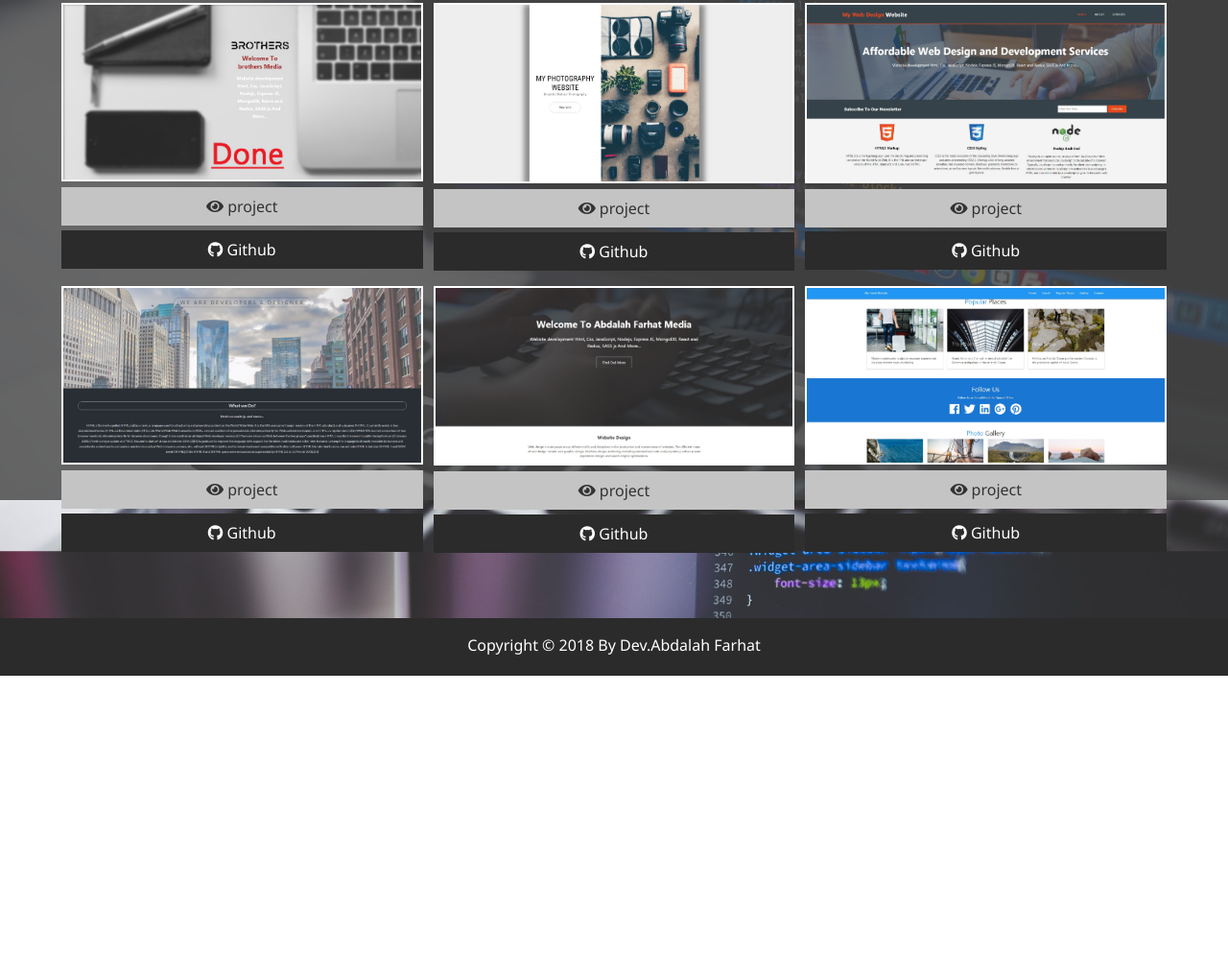
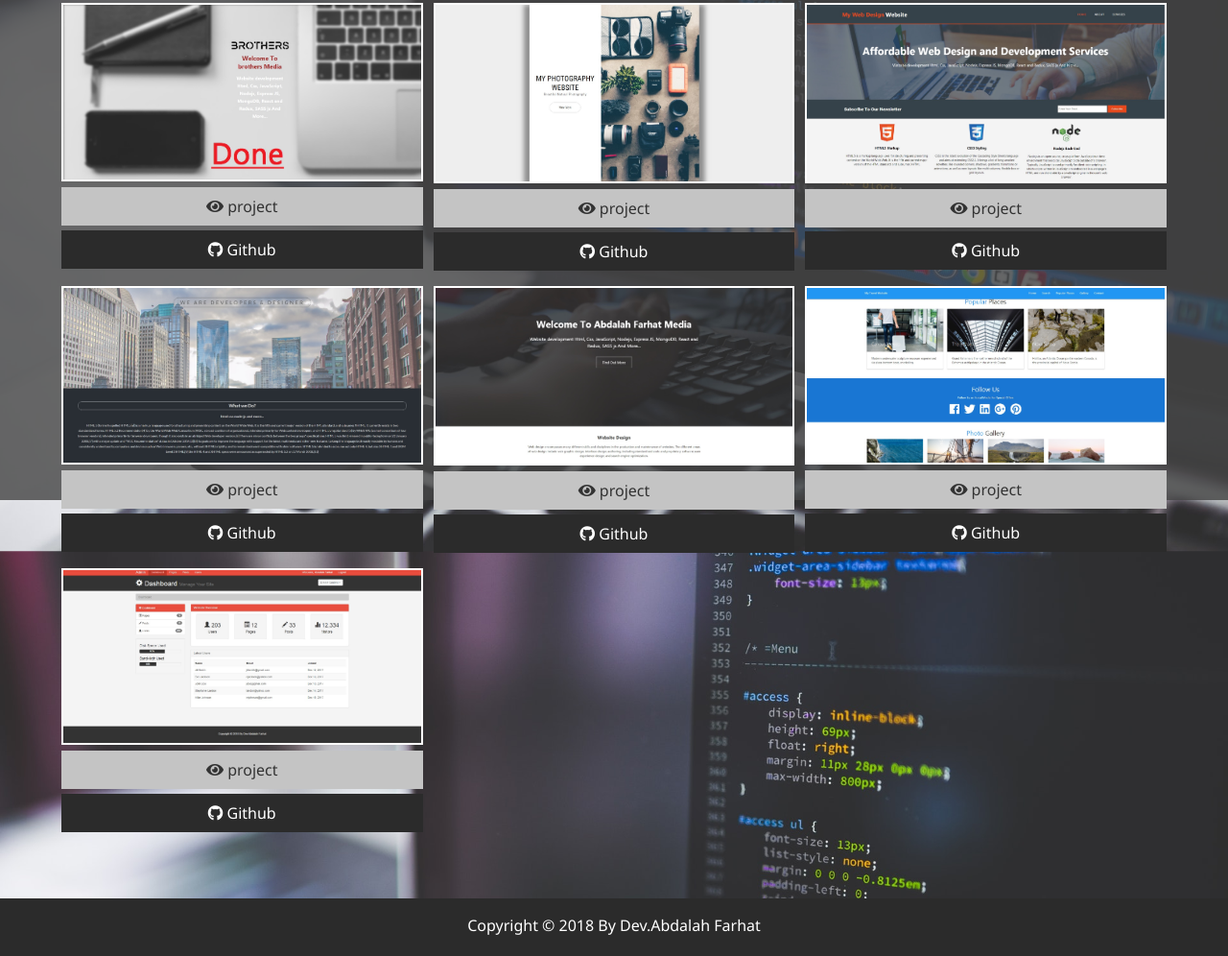
Before and after one commit to abdalahfarhat/My-Portfolio, a website: page dist/work.html in a window 1280 px wide. Shown: the part 279-1275 px from the top of the page at 96% size. Before the commit the page ends 983 px from the top, so only its background shows below. Drawn offline with Linux system fonts and the light colour scheme.

Commit message:
adding project 7 cms manegment

```diff
--- a/dist/work.html
+++ b/dist/work.html
@@ -157,6 +157,24 @@
             <i class="fab fa-github"></i> Github
           </a>
         </div>
+
+        <div class="item">
+          <a href="#!">
+            <img src="img/projects/CMS-Admin-manage-site.jpg" alt="project" />
+          </a>
+          <a
+            href=https://abdalahfarhat.github.io/CMS-Admin-content-management-system/
+            class="btn-light"
+          >
+            <i class="fas fa-eye"></i> project
+          </a>
+          <a
+            href=https://github.com/abdalahfarhat/CMS-Admin-content-management-system
+            class="btn-dark"
+          >
+            <i class="fab fa-github"></i> Github
+          </a>
+        </div>
       </div>
     </main>
 
```
Also changed, not shown: dist/img/projects/CMS-Admin-manage-site.jpg (added).
